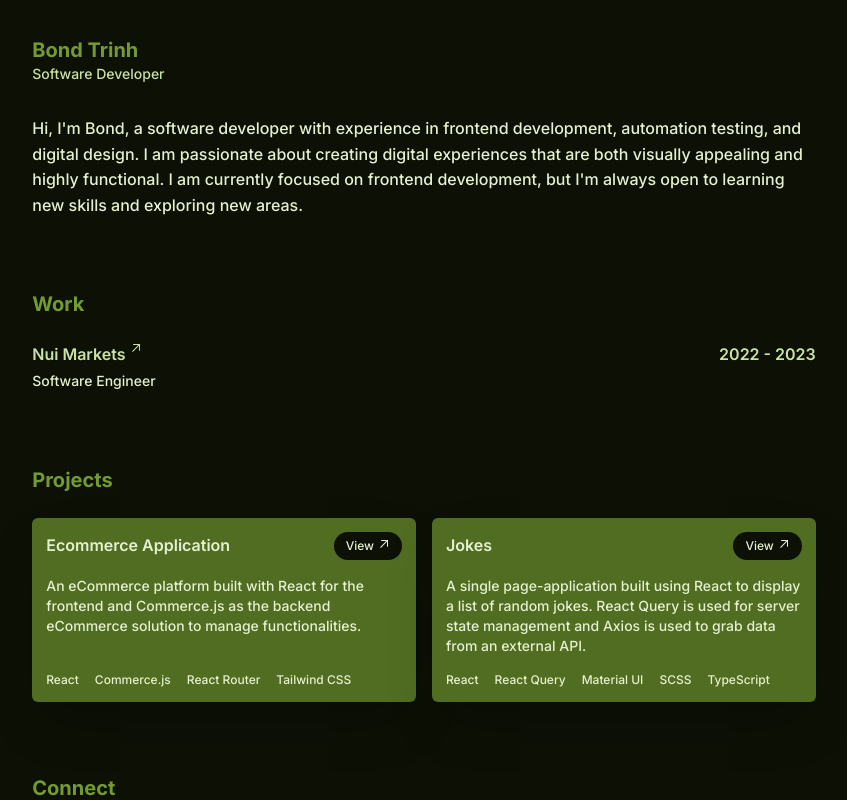
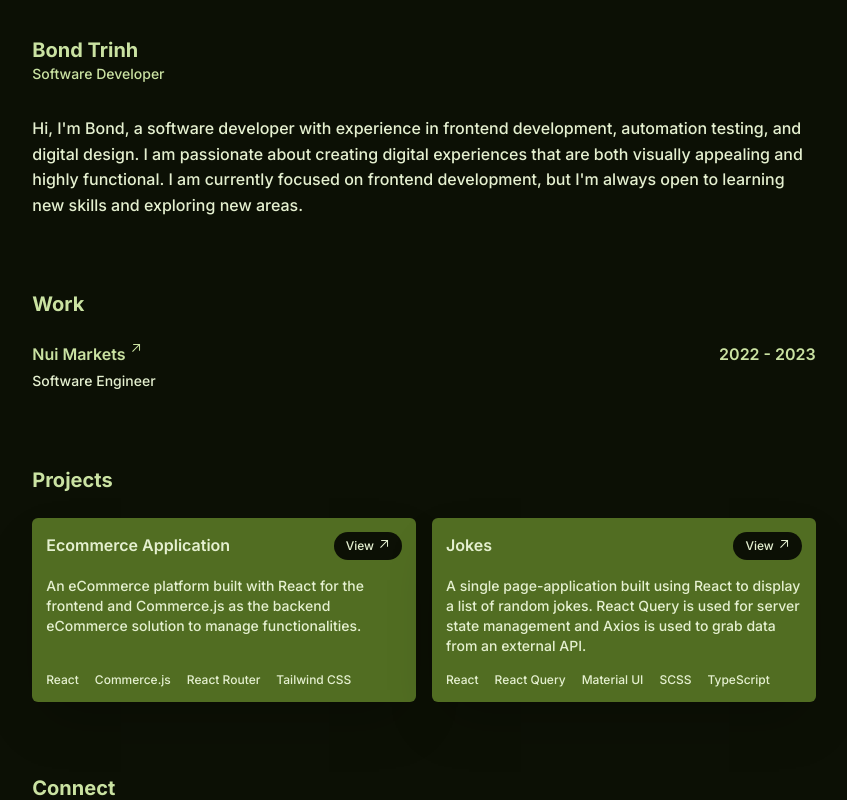
Before and after one commit to trinhbond/personal-portfolio, a React (Create React App) app: page / in a window 1280 px wide. Shown: the top 800 px of the page, without its empty margins (216-1063 px from the left). Built offline with nearby package versions, Linux system fonts and the light colour scheme.

Commit message:
update color

```diff
--- a/src/globals.css
+++ b/src/globals.css
@@ -26,6 +26,7 @@
     width: min(80ch, 100%);
   }
 
+  h1,
   h2 {
     @apply font-bold text-xl;
   }
--- a/src/pages/Home.tsx
+++ b/src/pages/Home.tsx
@@ -32,9 +32,7 @@ export default function Home(): JSX.Element {
           <div className="flex flex-wrap items-center gap-8">
             <div className="w-full inline-flex items-center flex-wrap gap-6">
               <div>
-                <h1 className="text-green-darker font-bold text-xl">
-                  Bond Trinh
-                </h1>
+                <h1 className="text-green-dark font-bold">Bond Trinh</h1>
                 <span className="block text-green-dark text-sm">
                   Software Developer
                 </span>
@@ -52,7 +50,7 @@ export default function Home(): JSX.Element {
         </Section>
 
         <Section variant={variant}>
-          <h2 className="text-green-darker">Work</h2>
+          <h2 className="text-green-dark">Work</h2>
           <div className="flex flex-wrap justify-between">
             <div>
               <ExternalLink
@@ -77,7 +75,7 @@ export default function Home(): JSX.Element {
         </Section>
 
         <Section variant={variant}>
-          <h2 className="text-green-darker">Projects</h2>
+          <h2 className="text-green-dark">Projects</h2>
           <ul className="flex justify-stretch gap-4 max-md:flex-col">
             {projects.map((project) => (
               <motion.li
@@ -97,7 +95,7 @@ export default function Home(): JSX.Element {
         </Section>
 
         <Section variant={variant}>
-          <h2 className="text-green-darker">Connect</h2>
+          <h2 className="text-green-dark">Connect</h2>
           {socials.map(({ platform, username, link }) => (
             <div className="flex flex-wrap flex-row max-[480px]:flex-col gap-10 max-[480px]:gap-0">
               <span className="w-20 max-[480px]:w-auto text-green-dark font-semibold">
--- a/src/pages/NotFound.tsx
+++ b/src/pages/NotFound.tsx
@@ -26,12 +26,12 @@ export default function NotFound(): JSX.Element {
         variants={variant}
       >
         <div>
-          <h1 className="text-2xl font-bold">Error 404</h1>
+          <h1 className="text-green-dark">Error 404</h1>
           <p className="text-green-light">This page could not be found. </p>
         </div>
         <Link
           to="/"
-          className="max-w-fit bg-[#4f6913] hover:bg-[#415610] rounded-full font-semibold py-4 px-8 hover:shadow-2xl"
+          className="max-w-fit bg-[#4f6913] text-green-light hover:bg-[#415610] rounded-full font-semibold py-4 px-8 hover:shadow-2xl"
         >
           Home
         </Link>
```
